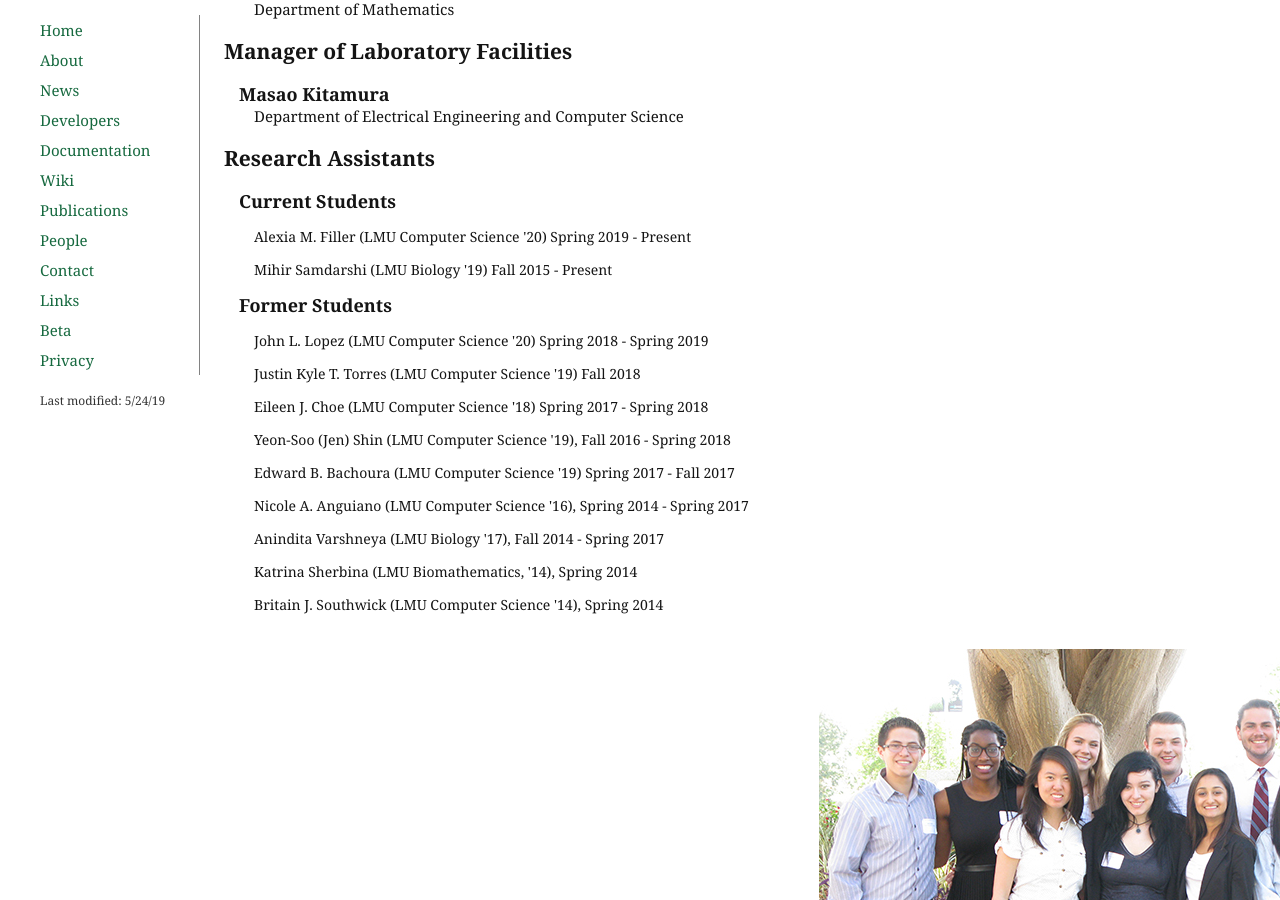
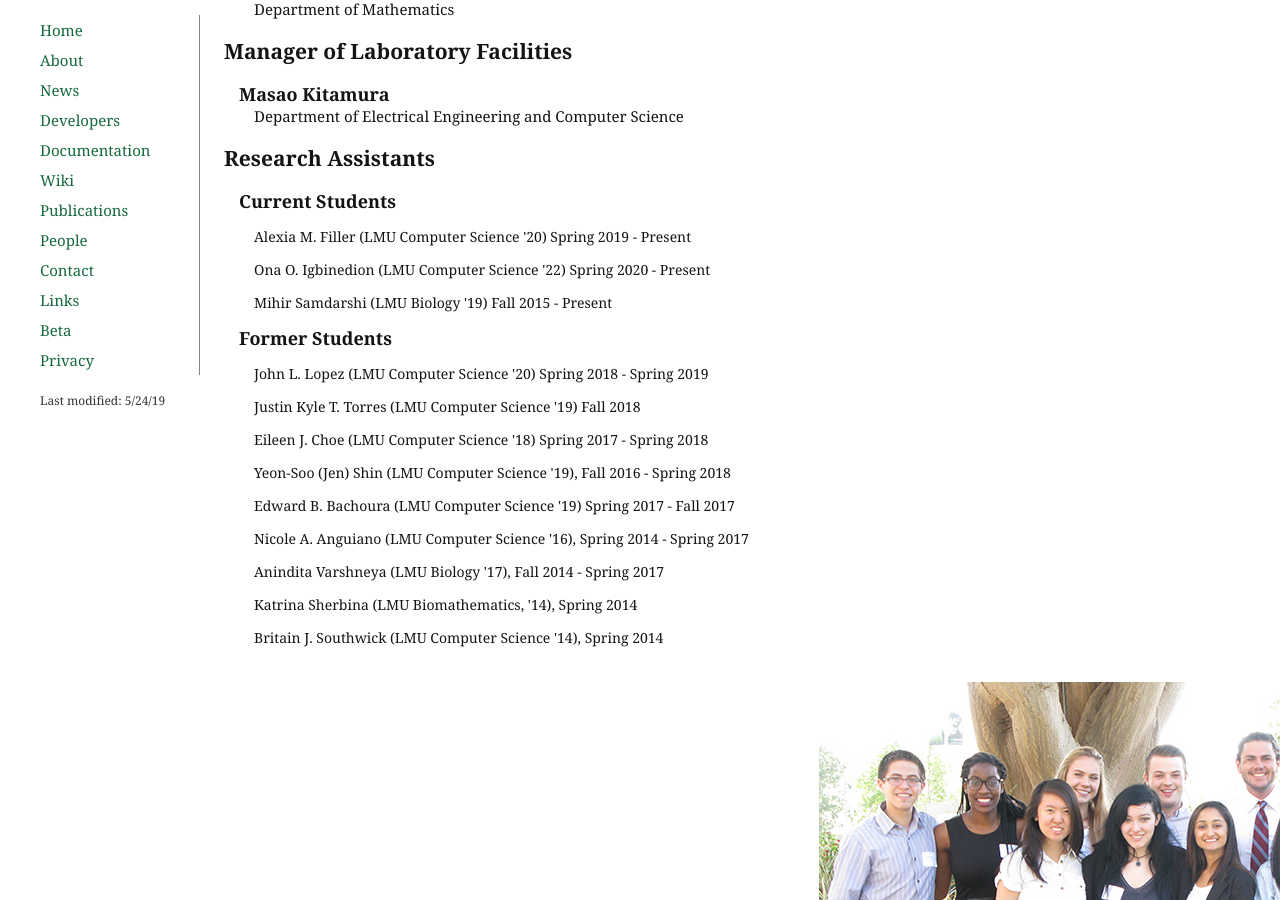
Before and after one commit to dondi/GRNsight, a Jekyll site: the page built from people.html, in a window 1280 px wide and 900 px high, scrolled down 463 px. Built offline with Jekyll 4.4.1, drawn with Linux system fonts in a browser that asks for light colours; nearby versions of some CDN libraries.

Commit message:
Added Myself to people page

```diff
--- a/people.html
+++ b/people.html
@@ -30,6 +30,7 @@ description: Principal Investigators, current and former undergraduate research
                         <h2>Research Assistants</h2>
                           <p class="name">Current Students</p>
                             <p class="studentName">Alexia M. Filler (LMU Computer Science '20) Spring 2019 - Present</p>
+                            <p class="studentName">Ona O. Igbinedion (LMU Computer Science '22) Spring 2020 - Present</p>
                             <p class="studentName">Mihir Samdarshi (LMU Biology '19) Fall 2015 - Present</p>
                           <p class="name">Former Students</p>
                             <p class="studentName">John L. Lopez (LMU Computer Science '20) Spring 2018 - Spring 2019</p>
```
